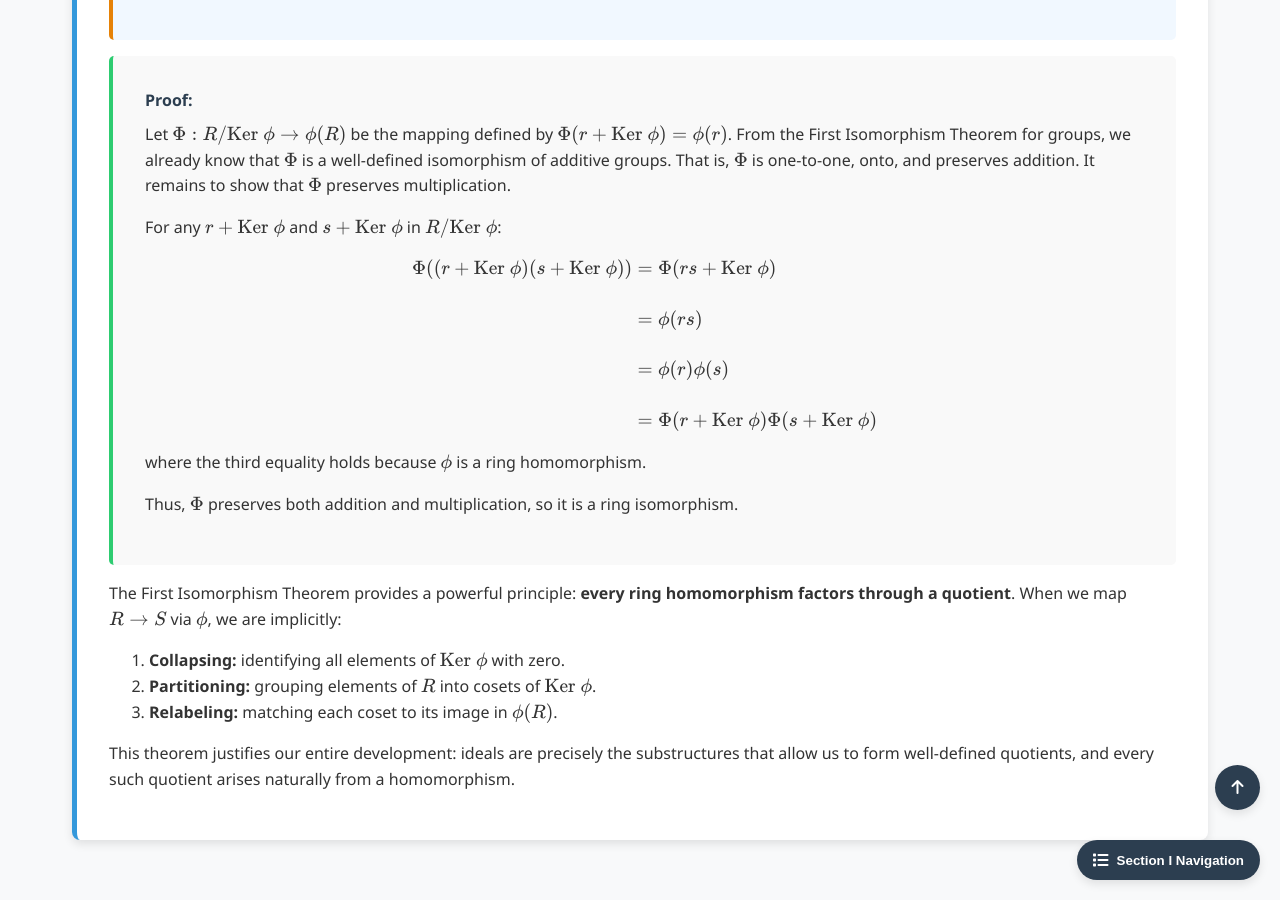
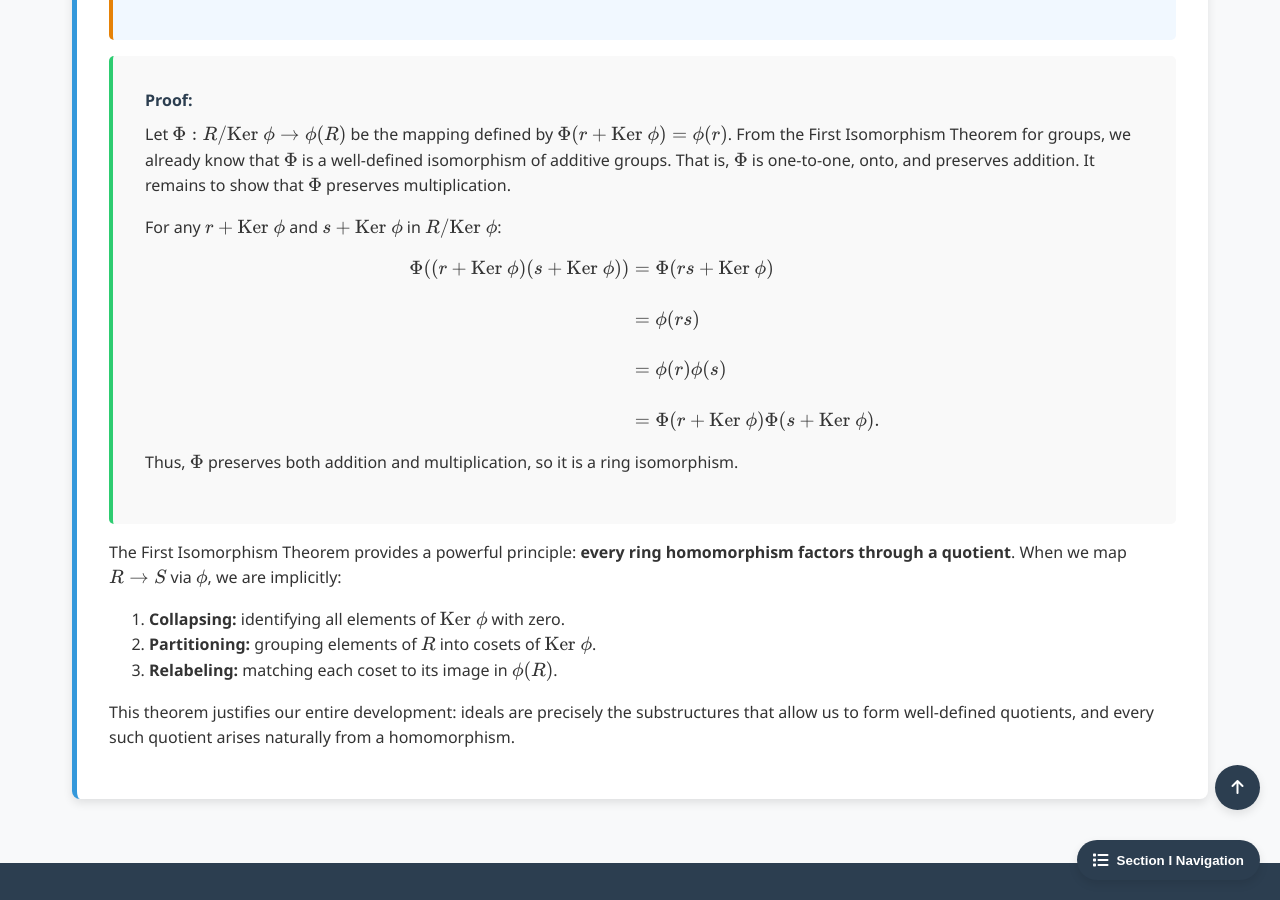
Before and after one commit to Yusukey01/yusukey01.github.io, a Jekyll site: the page built from Mathematics/Linear_algebra/ideals.html, in a window 1280 px wide and 900 px high, scrolled down 7942 px. Built offline with Jekyll 4.4.1, drawn with Linux system fonts in a browser that asks for light colours.

Commit message:
start Section I -Part20 homomorphism

```diff
--- a/Mathematics/Linear_algebra/ideals.html
+++ b/Mathematics/Linear_algebra/ideals.html
@@ -538,10 +538,9 @@ noindex: true
                         \Phi((r + \text{Ker } \phi)(s + \text{Ker } \phi)) &= \Phi(rs + \text{Ker } \phi) \\\\
                                                                            &= \phi(rs)  \\\\
                                                                            &= \phi(r)\phi(s) \\\\\
-                                                                           &= \Phi(r + \text{Ker } \phi)\Phi(s + \text{Ker } \phi)
+                                                                           &= \Phi(r + \text{Ker } \phi)\Phi(s + \text{Ker } \phi).
                         \end{align*}
                         \]
-                        where the third equality holds because \(\phi\) is a ring homomorphism.
                     </p>
                     <p>
                         Thus, \(\Phi\) preserves both addition and multiplication, so it is a ring isomorphism.
```
